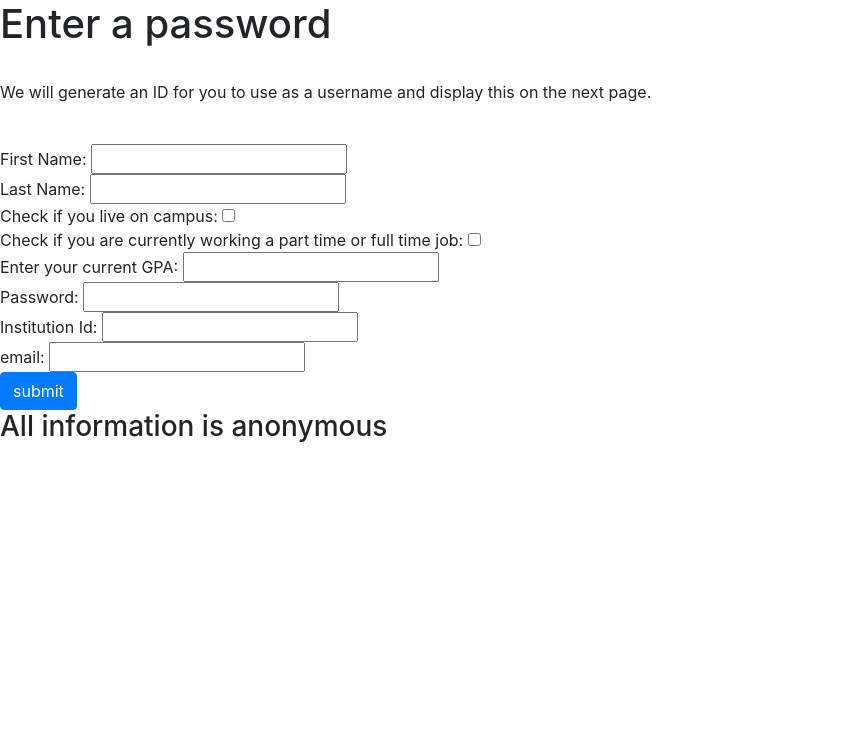
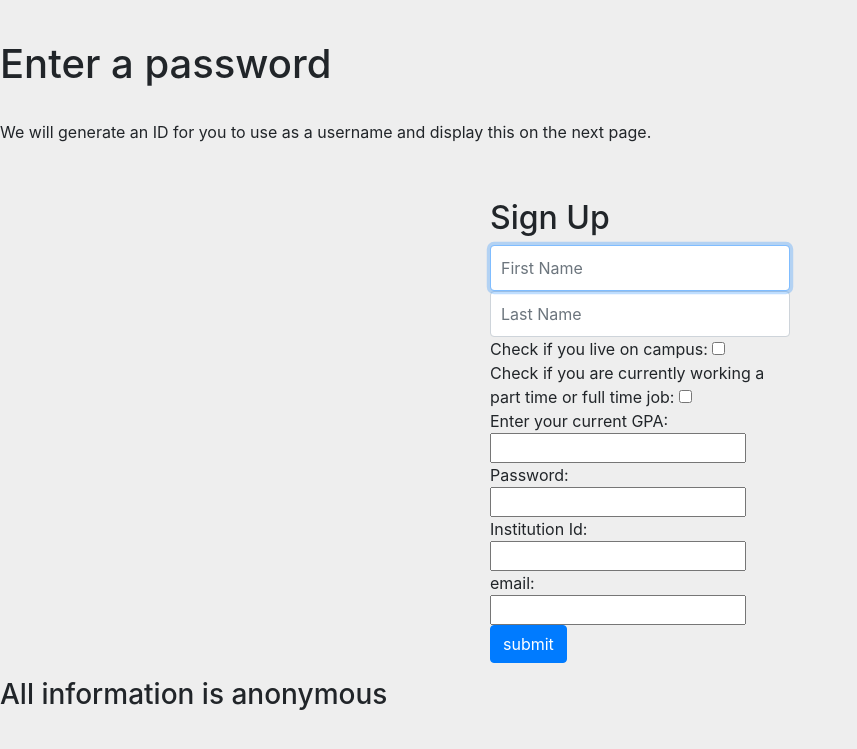
Before and after one commit to wolfejar/GradePredictionsWithMySQL, a Flask app: page /sign_up_get in a window 1280 px wide. Shown: the top 749 px of the page, without its empty margins (0-857 px from the left). Run offline with Flask 2, Linux system fonts and the light colour scheme; parts of the project's set-up code (start-up, migrations or seed data) failed here and were passed over; some libraries are stand-ins or nearby versions.

Commit message:
Reformat sign up UI

```diff
--- a/static/starter-template.css
+++ b/static/starter-template.css
@@ -2,7 +2,3 @@
     padding: 40px 15px;
     text-align: center;
 }
-
-body{
-    background-image: url('../static/GradePredictor.png');
-}
--- a/templates/sign_up.html
+++ b/templates/sign_up.html
@@ -5,14 +5,19 @@
     <title>Sign Up</title>
     <link rel="stylesheet" href="https://stackpath.bootstrapcdn.com/bootstrap/4.3.1/css/bootstrap.min.css"
       integrity="sha384-ggOyR0iXCbMQv3Xipma34MD+dH/1fQ784/j6cY/iJTQUOhcWr7x9JvoRxT2MZw1T" crossorigin="anonymous">
+    <link rel="stylesheet" href='../static/login.css'>
 </head>
 <body>
 <H1>Enter a password</H1><br>
 <p>We will generate an ID for you to use as a username and display this on the next page.</p>
 <br>
-<form method="post" action="/sign_up_post">
-    First Name: <input type="text" name="firstname"><br>
-    Last Name: <input type="text" name="lastname"><br>
+<div class="container">
+    <form class="form-signin" method="post" action="/sign_up_post">
+        <h2>Sign Up</h2>
+        <label for="firstName" class="sr-only">First Name</label>
+        <input type="text" id="firstName" name="firstname" class="form-control" placeholder="First Name" required autofocus>
+        <label for="lastname" class="sr-only">LastName</label>
+        <input type="text" id="lastname" name="lastname" class="form-control" placeholder="Last Name" required>
         Check if you live on campus: <input type="checkbox" name="oncampus"><br>
         Check if you are currently working a part time or full time job: <input type="checkbox" name="isworking"><br>
         Enter your current GPA: <input type="number" step="0.01" name="gpa"><br>
@@ -21,6 +26,9 @@
         email: <input type="text" name="email"><br>
         <input class="btn btn-primary" type="submit" value="submit">
     </form>
+</div>
+
+
 
 <h3>All information is anonymous</h3>
 </body>
```
Also changed, not shown: templates/index.html (+17 -2 lines). Lines whose indentation alone changed are shown as unchanged.
